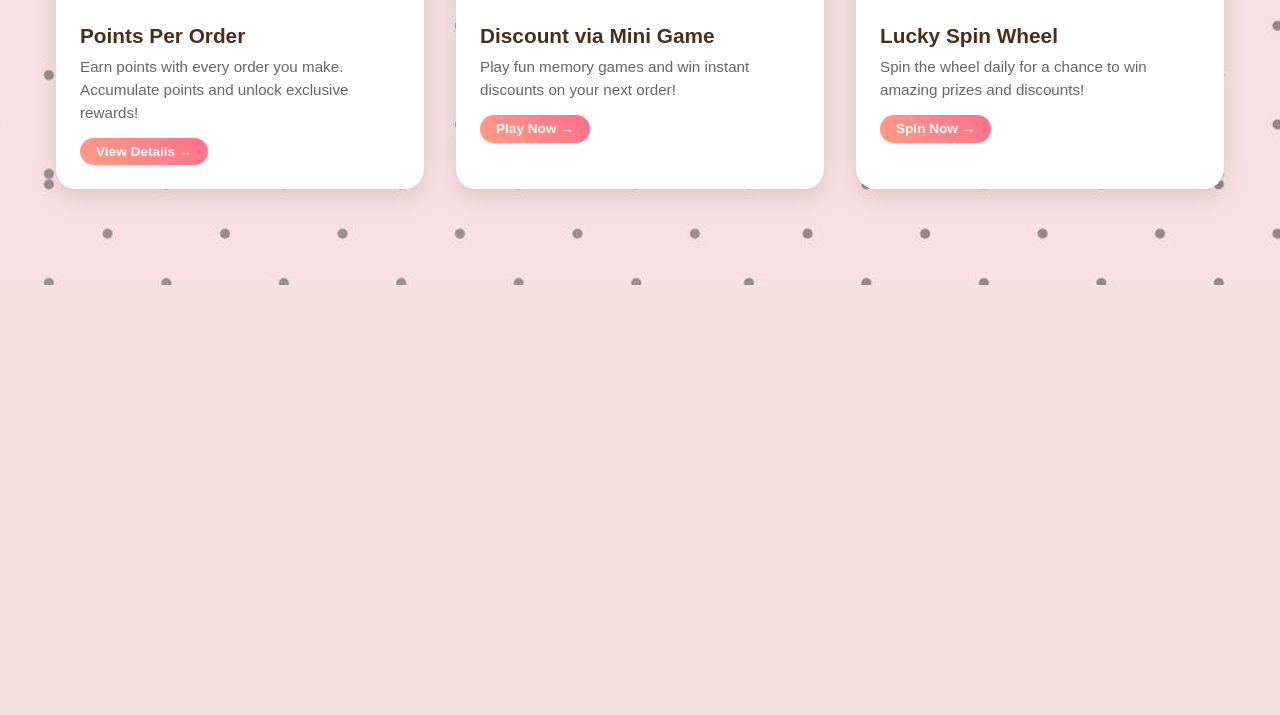
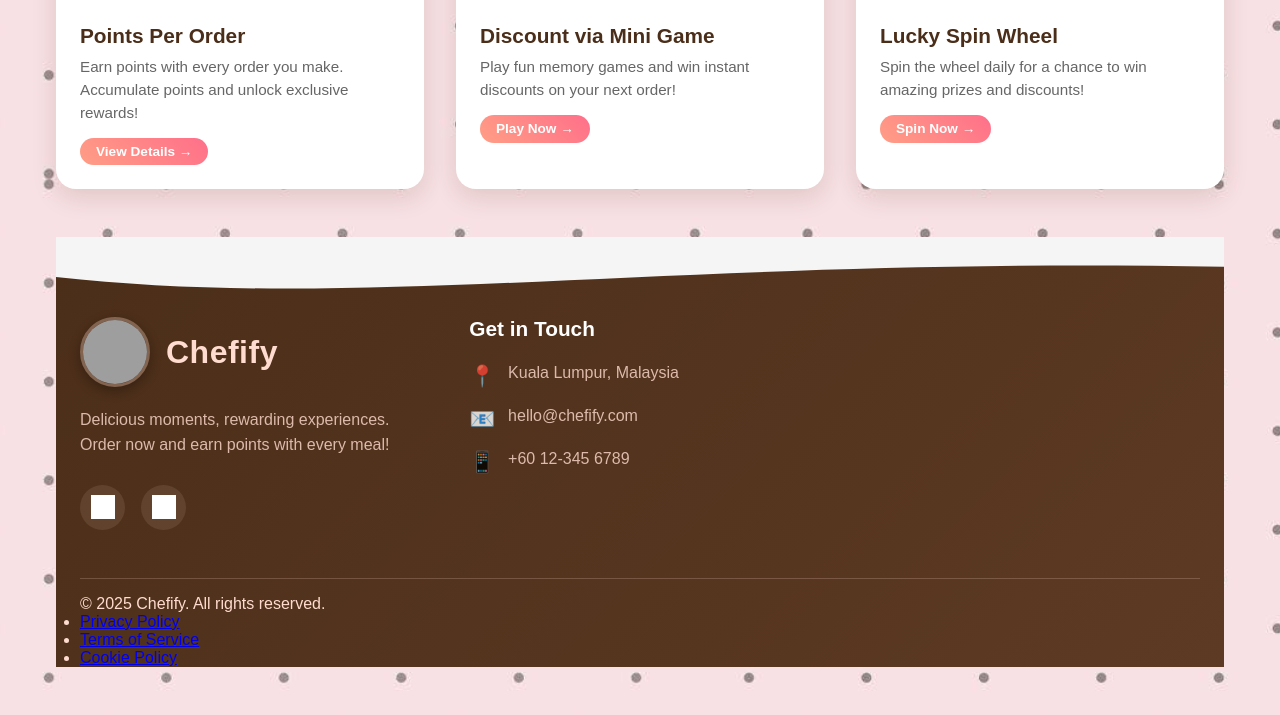
Before and after one commit to zulaika256/chefify, a PHP site: page /dashboard.php in a window 1280 px wide. Shown: the part 2221-2936 px from the top of the page. Before the commit the page ends 2506 px from the top, so only its background shows below. Run offline with PHP 8.4, Linux system fonts and the light colour scheme; grey boxes are pictures that could not be loaded.

Commit message:
Update dashboard.php

```diff
--- a/dashboard.php
+++ b/dashboard.php
@@ -166,7 +166,76 @@
 
     </div>
   </section>
+<!-- FOOTER -->
+<footer>
+  <div class="footer-container">
 
+    <!-- Footer Top -->
+    <div class="footer-top">
+
+      <!-- Logo & Social Section -->
+      <div class="footer-logo-section">
+        <div class="footer-logo">
+          <img src="img/chefify.jpg" alt="Chefify Logo" onerror="this.src='https://via.placeholder.com/70/4b2e19/FFFFFF?text=C'">
+          <span class="footer-logo-text">Chefify</span>
+        </div>
+
+        <p class="footer-tagline">
+          Delicious moments, rewarding experiences. Order now and earn points with every meal!
+        </p>
+
+        <div class="footer-social">
+          <a href="https://www.tiktok.com/@chefifyapp?_r=1&_t=ZS-92RNDS9aRWs" target="_blank" rel="noopener" class="social-icon" title="Follow us on TikTok">
+            <img src="img/tiktok.png" alt="TikTok">
+          </a>
+          <a href="https://www.instagram.com/chefifyapp?igsh=Z3RhMW43dndoN281&utm_source=qr" target="_blank" rel="noopener" class="social-icon" title="Follow us on Instagram">
+            <img src="img/instagram.webp" alt="Instagram">
+          </a>
+        </div>
+      </div>
+
+      <!-- Contact Info -->
+      <div class="footer-section">
+        <h3>Get in Touch</h3>
+
+        <div class="contact-item">
+          <span class="contact-icon">📍</span>
+          <div class="contact-text">
+            Kuala Lumpur, Malaysia
+          </div>
+        </div>
+
+        <div class="contact-item">
+          <span class="contact-icon">📧</span>
+          <div class="contact-text">
+            <a href="mailto:hello@chefify.com">hello@chefify.com</a>
+          </div>
+        </div>
+
+        <div class="contact-item">
+          <span class="contact-icon">📱</span>
+          <div class="contact-text">
+            <a href="tel:+60123456789">+60 12-345 6789</a>
+          </div>
+        </div>
+      </div>
+
+    </div>
+
+    <!-- Footer Bottom -->
+    <div class="footer-bottom">
+      <div>
+        © 2025 Chefify. All rights reserved.
+      </div>
+      <ul class="footer-links-inline">
+        <li><a href="privacy.php">Privacy Policy</a></li>
+        <li><a href="terms.php">Terms of Service</a></li>
+        <li><a href="cookies.php">Cookie Policy</a></li>
+      </ul>
+    </div>
+
+  </div>
+</footer>
 </main>
 
 
```
